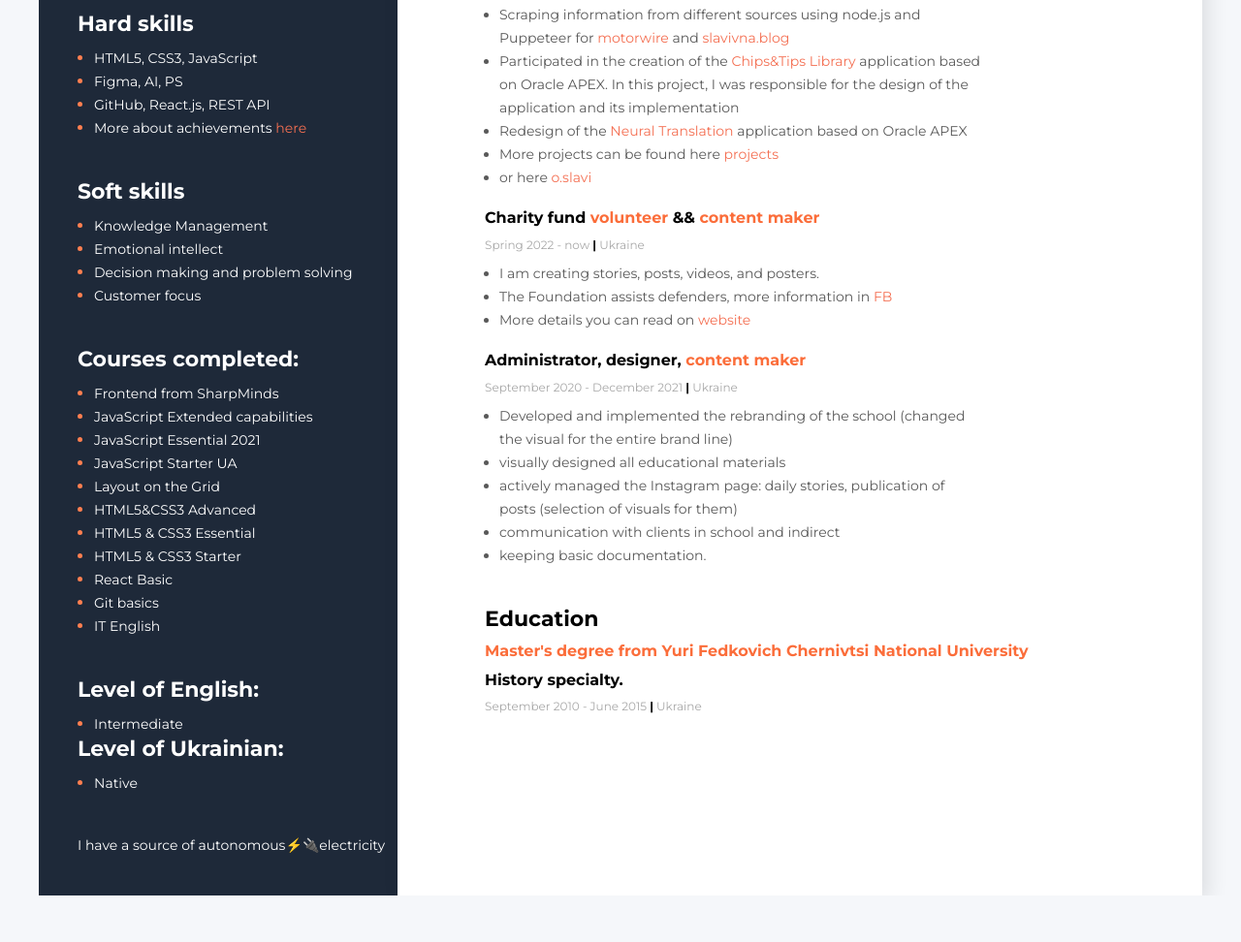
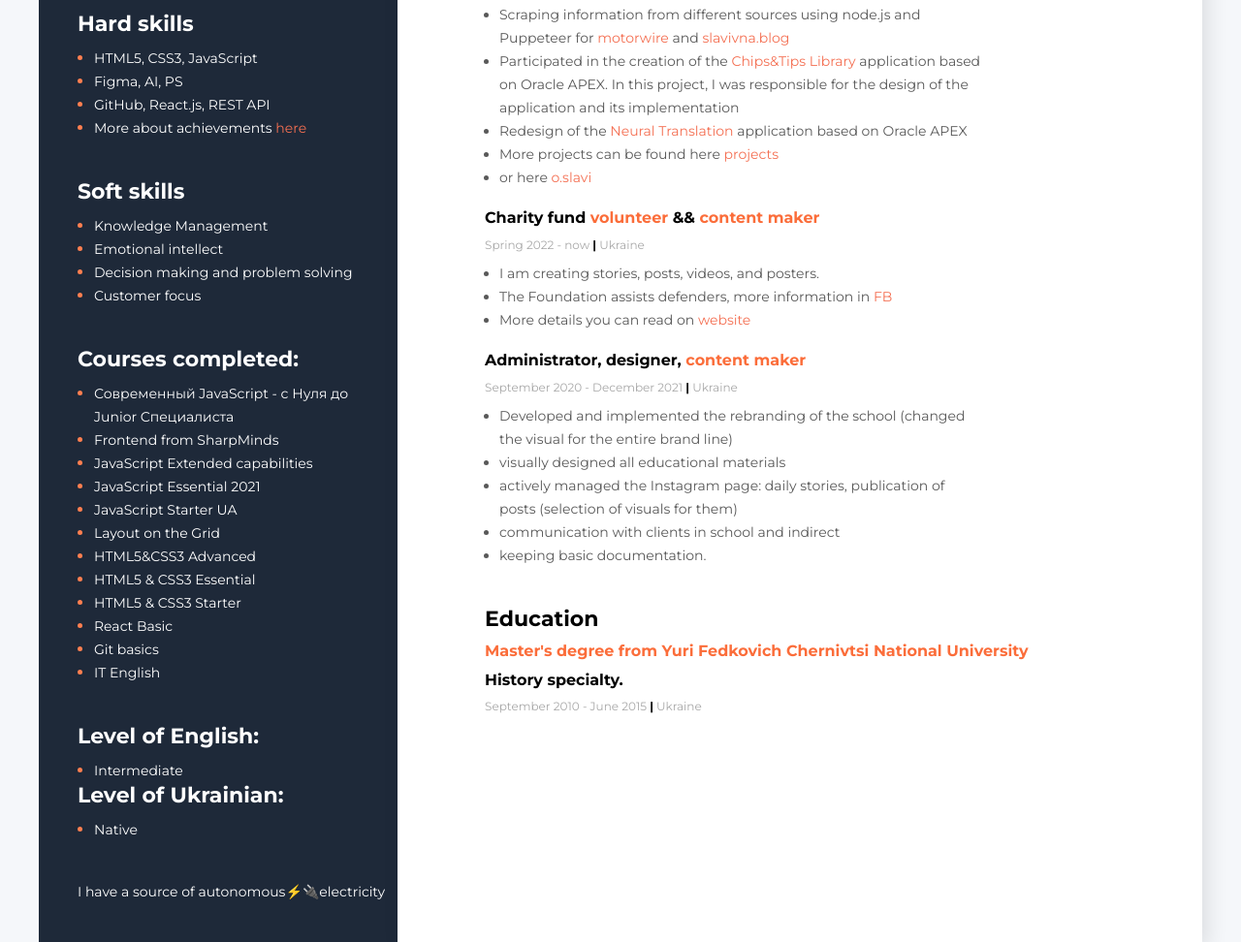
Before and after one commit to Slavivna/resume, a plain HTML site: page index.html in a window 1280 px wide. Shown: the part 673-1645 px from the top of the page at 97% size. Before the commit the page ends 1597 px from the top, so only its background shows below. Drawn offline with Linux system fonts and the light colour scheme.

Commit message:
Современный JavaScript - с Нуля до Junior Специалиста

```diff
--- a/index.html
+++ b/index.html
@@ -375,6 +375,10 @@
           <ul class="hard">
 
              <li class="li">
+              <span class="skils">Современный JavaScript - с Нуля до Junior Специалиста</span>
+            </li>
+
+             <li class="li">
               <span class="skils">Frontend from SharpMinds</span>
             </li>
 
```
